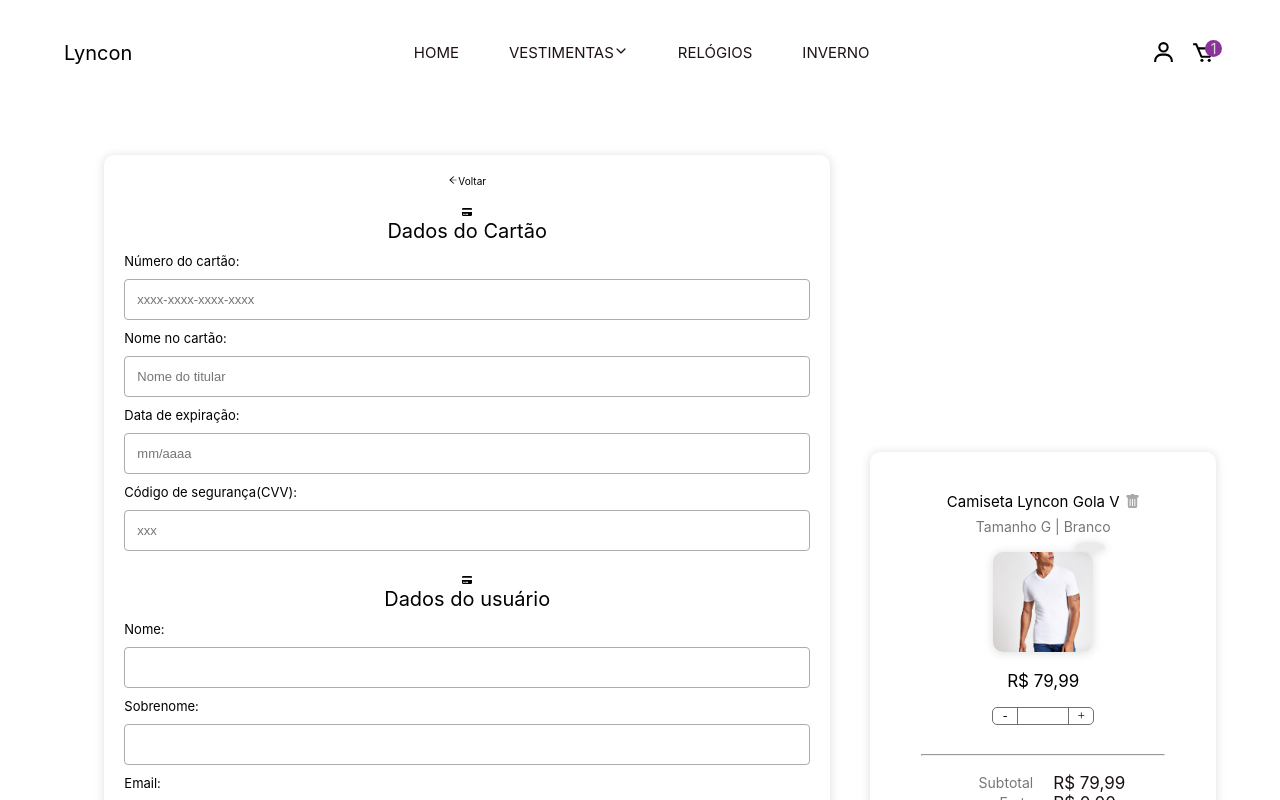
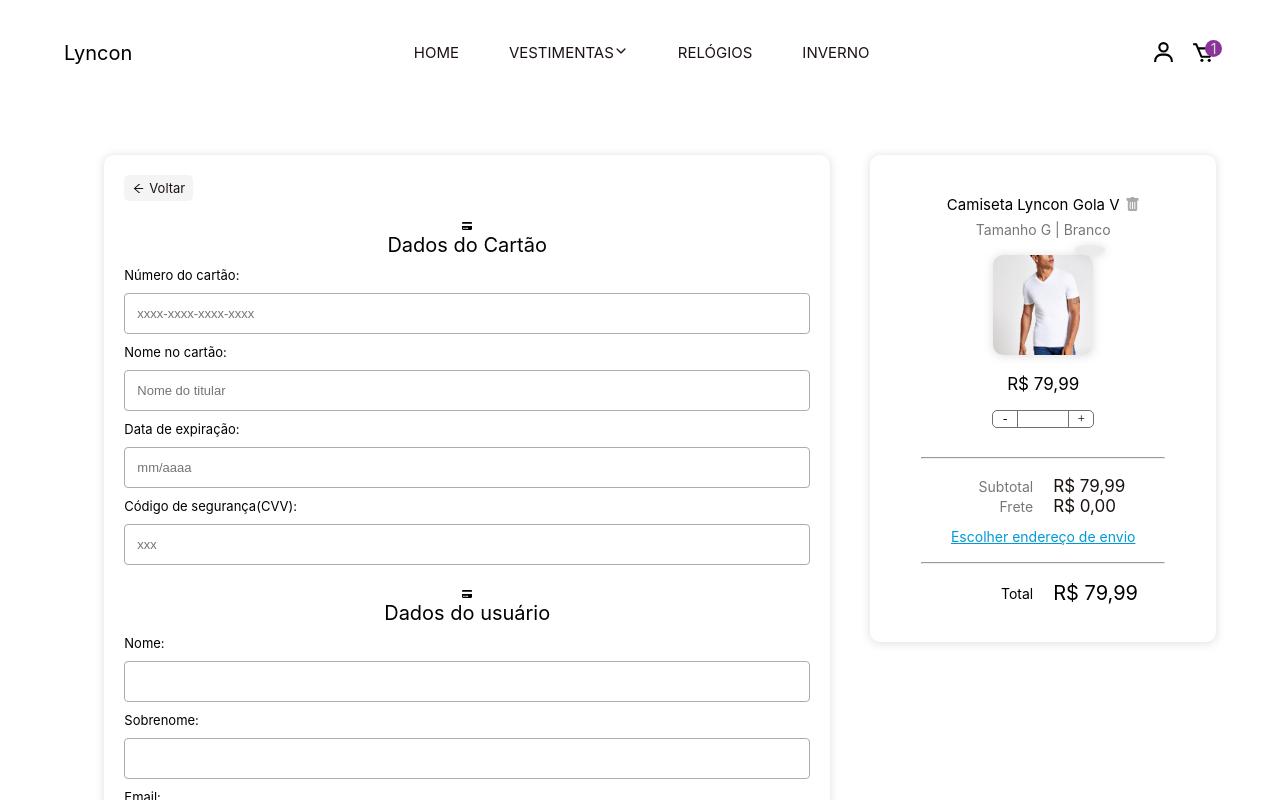
Before and after one commit to carlosr-lotus/Lyncon, a Next.js app: page /carrinho in a window 1280 px wide. Both pictures are taken after a click on the element "Crédito/Débito". Shown: the top 800 px of the page. Built offline with nearby package versions, Linux system fonts and the light colour scheme; data requests are answered from the project's data file.

Commit message:
UPD - voltar button style

```diff
--- a/src/pages/carrinho/index.tsx
+++ b/src/pages/carrinho/index.tsx
@@ -230,7 +230,7 @@ export default function CarrinhoPage() {
                                                         }
                                                         modal={true}
                                                         open={openControlledCepModal}
-                                                        onClose={closeModal}
+                                                        onClose={() => setOpenControlledCepModal(false)}
                                                         position="bottom center"
                                                         closeOnDocumentClick
                                                         contentStyle={{
@@ -393,6 +393,7 @@ export default function CarrinhoPage() {
                                 <>
                                     <div
                                         onClick={() => setCurrentPaymentOption('')}
+                                        className={styles.voltarArrow}
                                     >
                                         <AiOutlineArrowLeft />
                                         Voltar
@@ -403,6 +404,7 @@ export default function CarrinhoPage() {
                                 currentPaymentOption === 'boleto' &&
                                 <>
                                     <div
+                                        className={styles.voltarArrow}
                                         onClick={() => setCurrentPaymentOption('')}
                                     >
                                         <AiOutlineArrowLeft />
--- a/src/styles/pages/CarrinhoPage.module.css
+++ b/src/styles/pages/CarrinhoPage.module.css
@@ -290,6 +290,30 @@
     font-size: 1.5rem;
 }
 
+.voltarArrow {
+    width: fit-content;
+    padding: .5rem .8rem;
+
+    display: flex;
+    align-items: center;
+    gap: .4rem;
+
+    font-size: 1.3rem;
+
+    background-color: var(--Button-Light);
+    color: var(--Main-Black);
+
+    border-radius: 5px;
+
+    cursor: pointer;
+    transition: .3s;
+}
+
+.voltarArrow:hover {
+    background-color: var(--Hover-Color);
+}
+
+
 @media (min-width: 1024px) {
     .globalCartPageContainer {
         width: 90%;
@@ -306,6 +330,7 @@
     .cartDetailsContainer {
         width: 100%;
         grid-column: 2;
+        place-self: start;
     }
 
     .paymentOptionsContainer {
```
